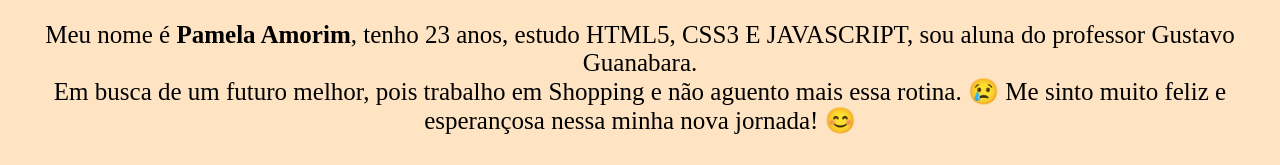
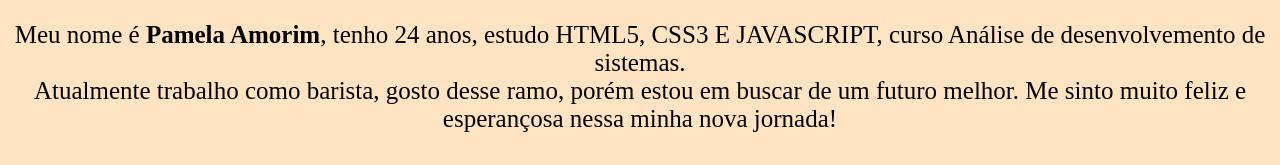
Before and after one commit to Pamelaamo/minhas-redes-sociais, a plain HTML site: page minhas-redes/index.html in a window 1280 px wide. Shown: the part 512-677 px from the top of the page. Drawn offline with Linux system fonts and the light colour scheme.

Commit message:
atualizando

```diff
--- a/minhas-redes/index.html
+++ b/minhas-redes/index.html
@@ -19,8 +19,8 @@
 
             <img src="minha img.jpg" alt="logo minha foto">
 
-            <p class="um">Meu nome é <strong>Pamela Amorim</strong>, tenho 23 anos, estudo HTML5, CSS3 E JAVASCRIPT, sou aluna do professor Gustavo Guanabara.<br> Em busca de um futuro melhor, pois trabalho em Shopping e não aguento mais essa rotina. 😢
-            Me sinto muito feliz e esperançosa nessa minha nova jornada! 😊</p>
+            <p class="um"> Meu nome é <strong>Pamela Amorim</strong>, tenho 24 anos, estudo HTML5, CSS3 E JAVASCRIPT, curso Análise de desenvolvemento de sistemas.<br> Atualmente trabalho como barista, gosto desse ramo, porém estou em buscar de um futuro melhor.
+            Me sinto muito feliz e esperançosa nessa minha nova jornada!</p>
 
         </div>
 
```
